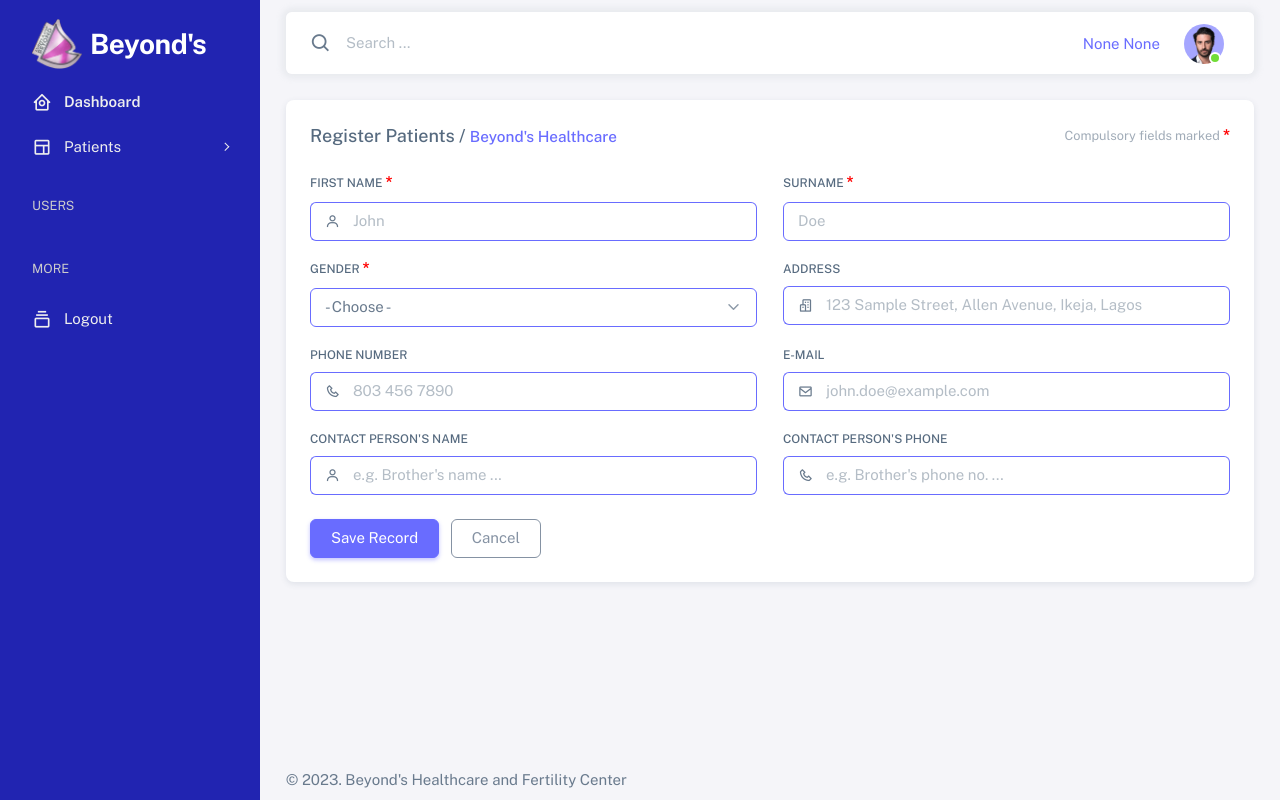
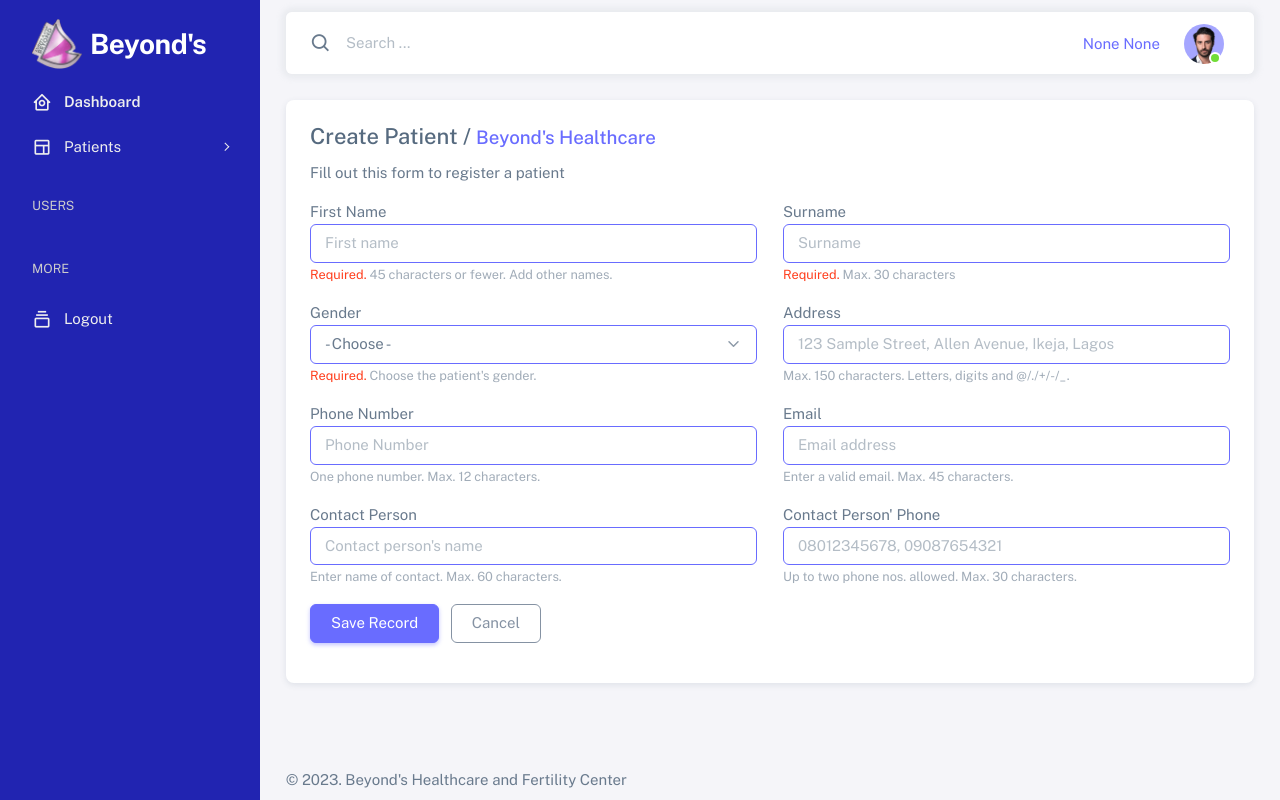
Before and after one commit to uwem-akpabot/clinic_monodj, a Django app: page /patients/register_patient/ in a window 1280 px wide. Run offline with Django 4.2, Linux system fonts and the light colour scheme; the visitor is signed in with stand-in values (Sample User, id 1); data comes from the database, SQL or seed files in the repository; some libraries are stand-ins or nearby versions.

Commit message:
weekend work

```diff
--- a/frontend/templates/patient/register_patient.html
+++ b/frontend/templates/patient/register_patient.html
@@ -9,101 +9,66 @@
     <div class="row">
       <div class="col-xl">
       <div class="card mb-4">
-        <div class="card-header d-flex justify-content-between align-items-center">
-          <h5 class="mb-0">Register Patients / <small class="text-primary text-normal">{{company|slice:"0:19"}}</small></h5>
-          <small class="text-muted float-end">
-            Compulsory fields marked <span class="asterisk">*</span></small>
-        </div>
         <div class="card-body">
-          <form method="POST" action=".">
+          <h4 class="card-title">Create Patient / <small class="text-primary">{{company|slice:"0:19"}}</small></h4>
+          <p class="card-description">Fill out this form to register a patient</p>
+          <form method="POST" action="." class="forms-sample">
             {% csrf_token %}
             <div class="row">
-              <div class="col-6 mb-3">
-                <label class="form-label" for="basic-icon-default-fullname">First Name <span class="asterisk">*</span></label>
-                <div class="input-group input-group-merge">
-                  <span id="basic-icon-default-fullname2" class="input-group-text">
-                    <i class="bx bx-user"></i></span>
-                  <input class="form-control" type="text" name="fname" placeholder="John"
-                    maxLength="40" required />
+              <div class="col-12 col-md-6 form-group pb-3">
+                <label for="exampleInputUsername1">First Name </label>
+                <input type="text" name="fname" class="form-control" id="exampleInputFirstname" placeholder="First name" maxlength="45" required />
+                <small id="emailHelp" class="form-text text-muted"><span class="text-danger">Required. </span>45 characters or fewer. Add other names.</small>
               </div>
-                <!-- <div class="form-text">You can use letters, numbers & periods</div> -->
+              <div class="col-12 col-md-6 form-group pb-3">
+                <label for="exampleInputPassword1">Surname</label>
+                <input type="text" name="sname" class="form-control" id="exampleInputLastname" placeholder="Surname" maxlength="30" required />
+                <small id="emailHelp" class="form-text text-muted">
+                  <span class="text-danger">Required. </span>Max. 30 characters</small>
               </div>
-              <div class="col-6 mb-3">
-                <label class="form-label" for="basic-icon-default-company">Surname <span class="asterisk">*</span></label>
-                  <input class="form-control" type="text" name="sname" placeholder="Doe"
-                    maxLength="20" required />
-              </div>
-              <div class="mb-3 col-md-6">
-                <label for="lastName" class="form-label">Gender <span class="asterisk">*</span></label>
+              <div class="col-12 col-md-6 form-group pb-3">
+                <label for="">Gender</label>
                 <select class="select2 form-select" name="gender" required >
                   <option value="">- Choose -</option>
                   <option value="Male">Male</option>
                   <option value="Female">Female</option>
+                  <option value="Other">Other</option>
               </select>
+              <small id="emailHelp" class="form-text text-muted"><span class="text-danger">Required. </span> Choose the patient's gender.</small>
+              </div>
+              <div class="col-12 col-md-6 form-group pb-3">
+                <label for="exampleInputPassword1">Address</label>
+                <input type="text" class="form-control" name="address" placeholder="123 Sample Street, Allen Avenue, Ikeja, Lagos" />
+                <small id="emailHelp" class="form-text text-muted">Max. 150 characters. Letters, digits and @/./+/-/_.</small>
               </div>
 
-              <div class="mb-3 col-md-6">
-                <label for="organization" class="form-label">Address</label>
-                <div class="input-group input-group-merge">
-                  <span id="basic-icon-default-company2" class="input-group-text">
-                  <i class="bx bx-buildings"></i></span>
-                  <input type="text" class="form-control" name="address" placeholder="123 Sample Street, Allen Avenue, Ikeja, Lagos" />
+              <div class="col-12 col-md-6 form-group pb-3">
+                <label>Phone Number</label>
+                <input type="text" name="phone" class="form-control" id="exampleInputPhone" placeholder="Phone Number" maxlength="12" />
+                <small id="" class="form-text text-muted">One phone number. Max. 12 characters.</small>
               </div>
+              <div class="col-12 col-md-6 form-group pb-3">
+                <label>Email</label>
+                <input type="text" name="email" class="form-control" id="exampleInputEmail" placeholder="Email address" maxlength="45" />
+                <small id="" class="form-text text-muted">Enter a valid email. Max. 45 characters.</small>
               </div>
 
-              <div class="mb-3 col-md-6">
-                <label class="form-label" for="phoneNumber">Phone Number</label>
-                <div class="input-group input-group-merge">
-                  <span id="basic-icon-default-phone2" class="input-group-text">
-                    <i class="bx bx-phone"></i></span>
-                    <input type="text" name="phone" class="form-control" placeholder="803 456 7890" maxLength="12" />
+              <div class="col-12 col-md-6 form-group pb-3">
+                <label>Contact Person</label>
+                <input type="text" name="contact_person" class="form-control" id="exampleInputFirstname" placeholder="Contact person's name" maxlength="60" />
+                <small id="" class="form-text text-muted">Enter name of contact. Max. 60 characters.</small>
               </div>
+              <div class="col-12 col-md-6 form-group pb-3">
+                <label>Contact Person' Phone</label>
+                <input type="text" name="contact_person_phone" class="form-control" id="exampleInputPhone" placeholder="08012345678, 09087654321" maxlength="30" />
+                <small id="" class="form-text text-muted">Up to two phone nos. allowed. Max. 30 characters.</small>
               </div>
-
-              <div class="mb-3 col-md-6">
-                <label for="email" class="form-label">E-mail</label>
-                <div class="input-group input-group-merge">
-                  <span class="input-group-text"><i class="bx bx-envelope"></i></span>
-                  <input class="form-control" type="email" name="email" placeholder="john.doe@example.com"
-                    maxLength="40" />
-                </div>
-              </div>
-
-              <div class="mb-3 col-md-6">
-                <label for="lastName" class="form-label">Contact Person's Name</label>
-                <div class="input-group input-group-merge">
-                  <span id="basic-icon-default-user" class="input-group-text">
-                  <i class="bx bx-user"></i></span>
-                  <input class="form-control" type="text" name="contact_person" placeholder="e.g. Brother's name ..."
-                    maxLength="40" />
-                </div>
-              </div>
-
-              <div class="mb-3 col-md-6">
-                <label for="lastName" class="form-label">Contact Person's Phone</label>
-                <div class="input-group input-group-merge">
-                <span id="basic-icon-default-phone2" class="input-group-text">
-                  <i class="bx bx-phone"></i></span>
-                  <input class="form-control" type="text" name="contact_person_phone" placeholder="e.g. Brother's phone no. ..."
-                  maxLength="30" />
-                </div>
-              </div>
-              <!-- <div class="input-group input-group-merge">
-                <span id="basic-icon-default-message2" class="input-group-text"
-                  ><i class="bx bx-comment"></i
-                ></span>
-                <textarea
-                  id="basic-icon-default-message"
-                  class="form-control"
-                  placeholder="Hi, Do you have a moment to talk Joe?"
-                  aria-label="Hi, Do you have a moment to talk Joe?"
-                  aria-describedby="basic-icon-default-message2"
-                ></textarea>
-              </div> -->
-              <div class="mt-2">
+              <input type="text" name="created_by" class="form-control" value="{{user.userprofile.first_name}} {{user.userprofile.last_name}}" style="display: none" />
+              <div class="col-6 form-group pb-3">
                 <button class="btn btn-primary me-2">Save Record</button>
                 <button type="reset" class="btn btn-outline-secondary">Cancel</button>
               </div>
+              <br />
             </div>
           </form>
         </div>
@@ -112,68 +77,4 @@
     </div>
   </div>
 </div>
-
-<!--<div class="card-body">
-    <form method="POST" action=".">
-        {% csrf_token %}
-    <div class="row">
-        <div class="mb-3 col-md-6">
-        <label for="firstName" class="form-label">First Name <span class="asterisk">*</span></label>
-        <input class="form-control" type="text" name="fname" placeholder="John"  maxLength="40"
-            required />
-            {errors.fname && <small class="text-danger text-xs font-italic">First Name is required</small>}
-        </div>
-
-        <div class="mb-3 col-md-6">
-        <label for="lastName" class="form-label">Surname <span class="asterisk">*</span></label>
-        <input class="form-control" type="text" name="sname" placeholder="Doe" maxLength="20" required />
-            {errors.sname && <small class="text-danger text-xs font-italic">Surname is required</small>}
-        </div>
-
-        <div class="mb-3 col-md-6">
-        <label for="lastName" class="form-label">Gender <span class="asterisk">*</span></label>
-        <select class="select2 form-select" name="gender" required >
-            <option value="">- Choose -</option>
-            <option value="Male">Male</option>
-            <option value="Female">Female</option>
-        </select>
-        {errors.gender && <small class="text-danger text-xs font-italic">Gender is required</small>}
-        </div>
-
-        <div class="mb-3 col-md-6">
-        <label for="organization" class="form-label">Address</label>
-        <input type="text" class="form-control" name="address" placeholder="123 Sample Street, Allen Avenue, Ikeja, Lagos" />
-        </div>
-
-        <div class="mb-3 col-md-6">
-        <label class="form-label" for="phoneNumber">Phone Number</label>
-        <div class="input-group input-group-merge">
-            <span class="input-group-text">NG (+234)</span>
-            <input type="text" name="phone" class="form-control" placeholder="803 456 7890" maxLength="12" />
-        </div>
-        </div>
-
-        <div class="mb-3 col-md-6">
-        <label for="email" class="form-label">E-mail</label>
-        <input class="form-control" type="email" name="email" placeholder="john.doe@example.com" maxLength="40" />
-        </div>
-
-        <div class="mb-3 col-md-6">
-        <label for="lastName" class="form-label">Contact Person's Name</label>
-        <input class="form-control" type="text" name="contact_person" placeholder="e.g. Brother's name ..." maxLength="40" />
-        </div>
-
-        <div class="mb-3 col-md-6">
-        <label for="lastName" class="form-label">Contact Person's Phone</label>
-        <input class="form-control" type="text" name="contact_person_phone" placeholder="e.g. Brother's phone no. ..." maxLength="30" />
-        </div>
-
-    </div>
-    <div class="mt-2">
-        <button class="btn btn-primary me-2">Save Record</button>
-        <button type="reset" class="btn btn-outline-secondary">Cancel</button>
-    </div>
-    </form>
-</div> -->
-
 {% endblock %}
--- a/patient/models.py
+++ b/patient/models.py
@@ -10,7 +10,7 @@ class Patient(models.Model):
 	email = models.CharField(max_length=45, blank=True)
 	address = models.CharField(max_length=150, blank=True)
 	contact_person = models.CharField(max_length=60, blank=True, null=True)
-	contact_person_phone = models.CharField(max_length=15, blank=True)
+	contact_person_phone = models.CharField(max_length=30, blank=True)
 	created_by = models.CharField(max_length=100, blank=True, null=True)
 	# user = models.OneToOneField(User, related_name='Patient', on_delete=models.CASCADE)
 	#cust_contrb = models.ForeignKey(Cust_contrb, related_name='Customer', on_delete=models.CASCADE)
--- a/record/models.py
+++ b/record/models.py
@@ -10,7 +10,7 @@ class SoapNotes(models.Model):
 	assessment = models.TextField(blank=True)
 	plan = models.TextField(blank=True)
 	comments = models.TextField(blank=True)
-	# recorded_by = models.CharField(max_length=15)
+	created_by = models.CharField(max_length=15)
 	# user = models.OneToOneField(User, related_name='SoapNotes', on_delete=models.CASCADE)
 	created_at = models.DateTimeField(auto_now_add=True, null=True, blank=True)
 
```
Also changed, not shown: frontend/templates/doctor/write_note_soap.html (+70 -51 lines), frontend/templates/nurse/record_triage.html (+8 -8 lines). Lines whose indentation alone changed are shown as unchanged.
